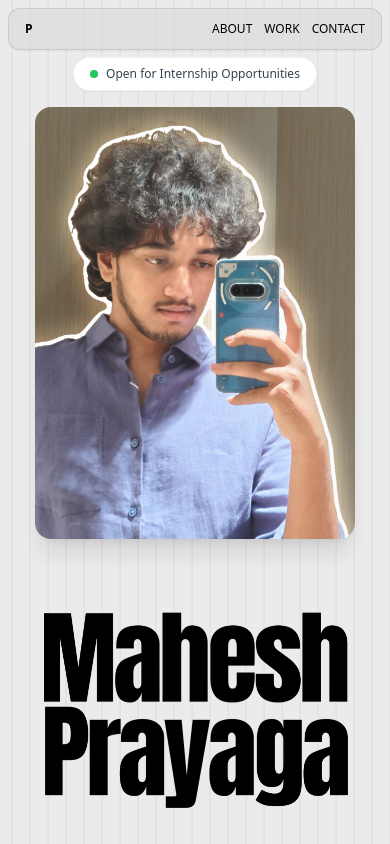
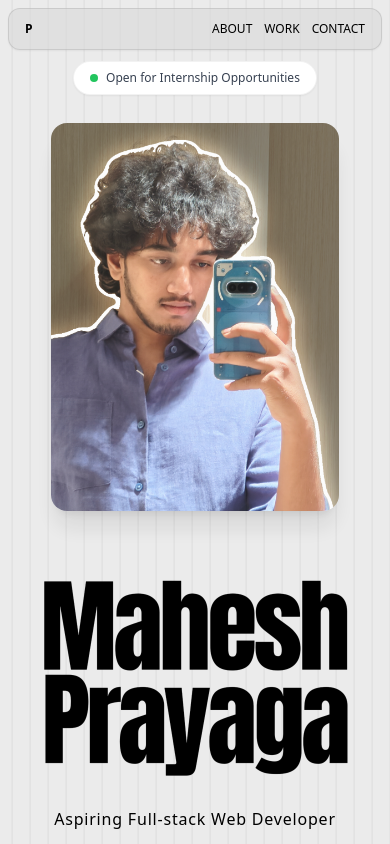
Before and after one commit to Mahesh-Prayaga/Prayaga, a React (Vite) app: page / in a window 390 px wide. Shown: the top 844 px of the page. Built offline with nearby package versions, Linux system fonts and the light colour scheme.

Commit message:
Fixed Responsiveness

```diff
--- a/src/components/Hero.jsx
+++ b/src/components/Hero.jsx
@@ -84,9 +84,9 @@ export default function Hero() {
       </p>
 
       {/* 📱 MOBILE LAYOUT - Vertical Stack */}
-      <div className="sm:hidden flex flex-col items-center justify-center gap-2 w-full px-3 pt-20">
+      <div className="sm:hidden flex flex-col items-center justify-center gap-1 w-full px-3 pt-12">
         {/* Badge for Mobile */}
-        <div className="flex items-center gap-2 bg-white px-4 py-2 rounded-full shadow-sm border border-black/5 mb-2">
+        <div className="flex items-center gap-2 bg-white px-4 py-2 rounded-full shadow-sm border border-black/5 mb-6">
           <span className="relative flex h-2 w-2">
             <span className="animate-ping absolute inline-flex h-full w-full rounded-full bg-green-500 opacity-75"></span>
             <span className="relative inline-flex rounded-full h-full w-full bg-green-500"></span>
@@ -97,14 +97,13 @@ export default function Hero() {
         </div>
 
         {/* Right Image for Mobile */}
-        <DecayCard src={rightImg} className="w-80 opacity-90" />
+        <DecayCard src={rightImg} className="w-72 opacity-90" />
 
         {/* Name for Mobile */}
         <img
           src={nameImg}
           alt="Mahesh Prayaga"
-          style={{ transform: `scale(${scale})` }}
-          className="w-80 object-contain transition-transform duration-200"
+          className="w-80 object-contain"
         />
 
         {/* Aspiring Text for Mobile */}
```
